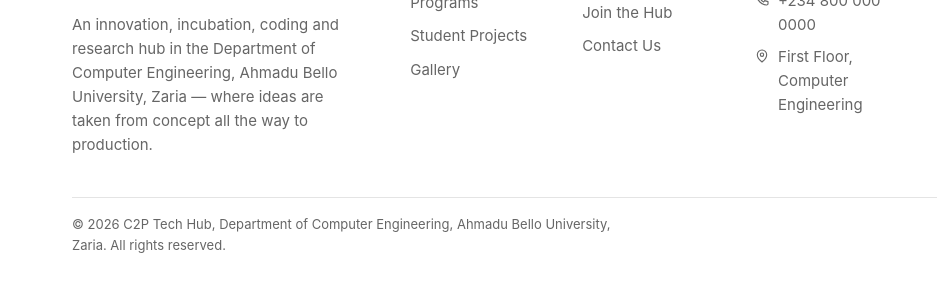
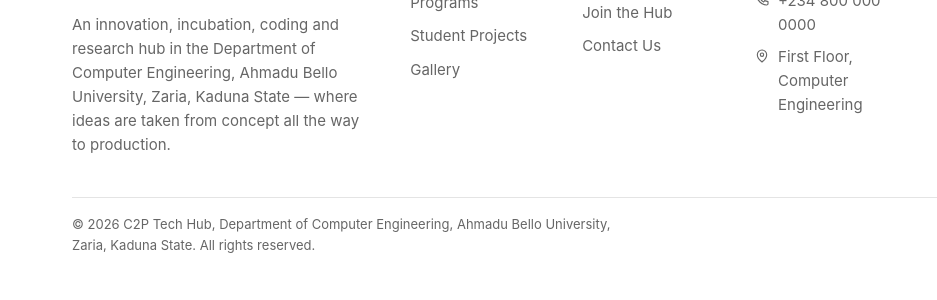
Before and after one commit to Hassan-625/coen554, a plain HTML site: page c2p-hub/projects.html in a window 1280 px wide. Shown: the part 3363-3663 px from the top of the page, 0-937 px from the left. Drawn offline with Linux system fonts and the light colour scheme.

Commit message:
Update author and footer location details

```diff
--- a/c2p-hub/projects.html
+++ b/c2p-hub/projects.html
@@ -5,7 +5,7 @@
   <meta name="viewport" content="width=device-width, initial-scale=1">
   <title>Student Projects | C2P Tech Hub &mdash; Concept to Production</title>
   <meta name="description" content="Projects built by students at C2P Tech Hub, led by ParaVision, an AI diagnostic tool that won the innovation track of the Huawei ICT Competition.">
-  <meta name="author" content="C2P Tech Hub, Department of Computer Engineering, Ahmadu Bello University, Zaria">
+  <meta name="author" content="C2P Tech Hub, Department of Computer Engineering, Ahmadu Bello University, Zaria, Kaduna State">
   <meta name="theme-color" content="#111111">
   <link rel="icon" href="assets/images/C2PLOGO-mark-mono.png" type="image/png">
   <link rel="stylesheet" href="assets/css/reset.css">
@@ -483,7 +483,7 @@
           </a>
           <p>
             An innovation, incubation, coding and research hub in the Department
-            of Computer Engineering, Ahmadu Bello University, Zaria &mdash; where
+            of Computer Engineering, Ahmadu Bello University, Zaria, Kaduna State &mdash; where
             ideas are taken from concept all the way to production.
           </p>
         </div>
@@ -559,7 +559,7 @@
       </div>
 
       <div class="footer-bottom">
-        <p>&copy; 2026 C2P Tech Hub, Department of Computer Engineering, Ahmadu Bello University, Zaria. All rights reserved.</p>
+        <p>&copy; 2026 C2P Tech Hub, Department of Computer Engineering, Ahmadu Bello University, Zaria, Kaduna State. All rights reserved.</p>
 
         <ul class="social-list">
           <li>
```
